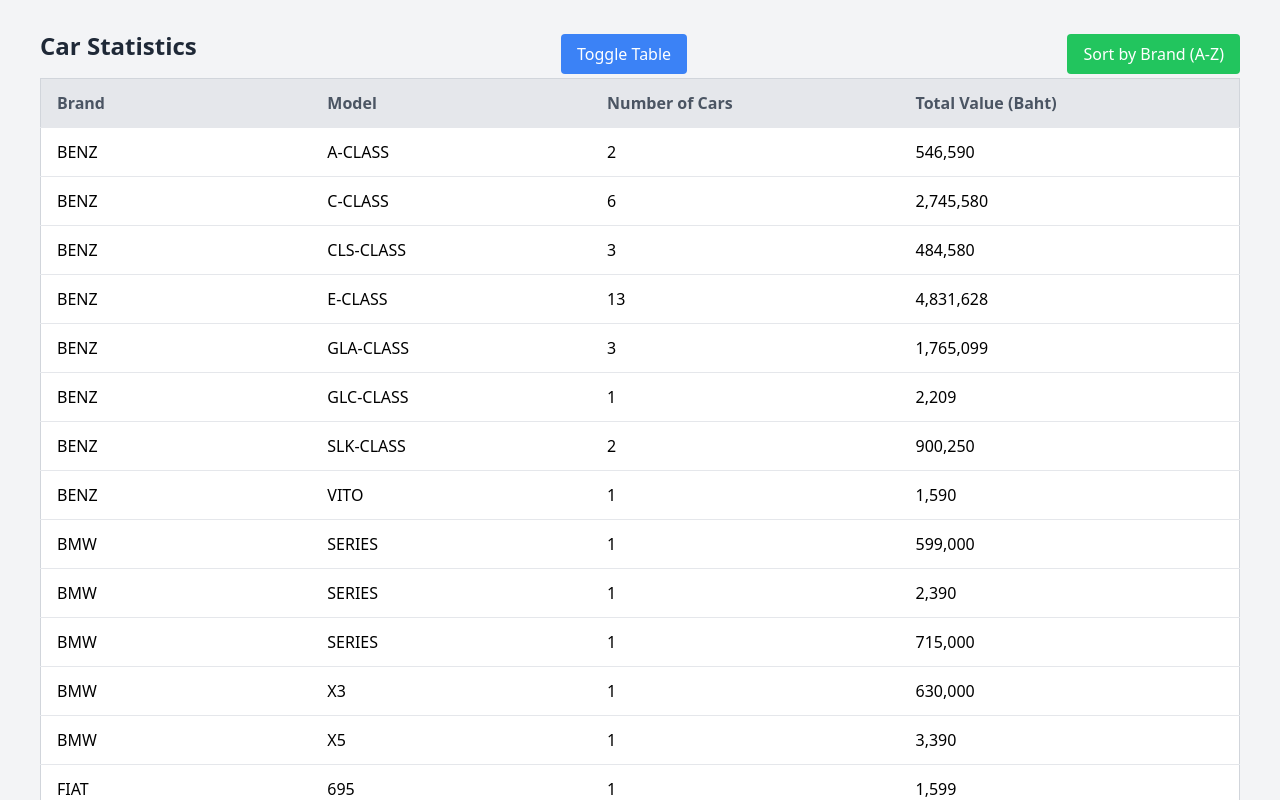
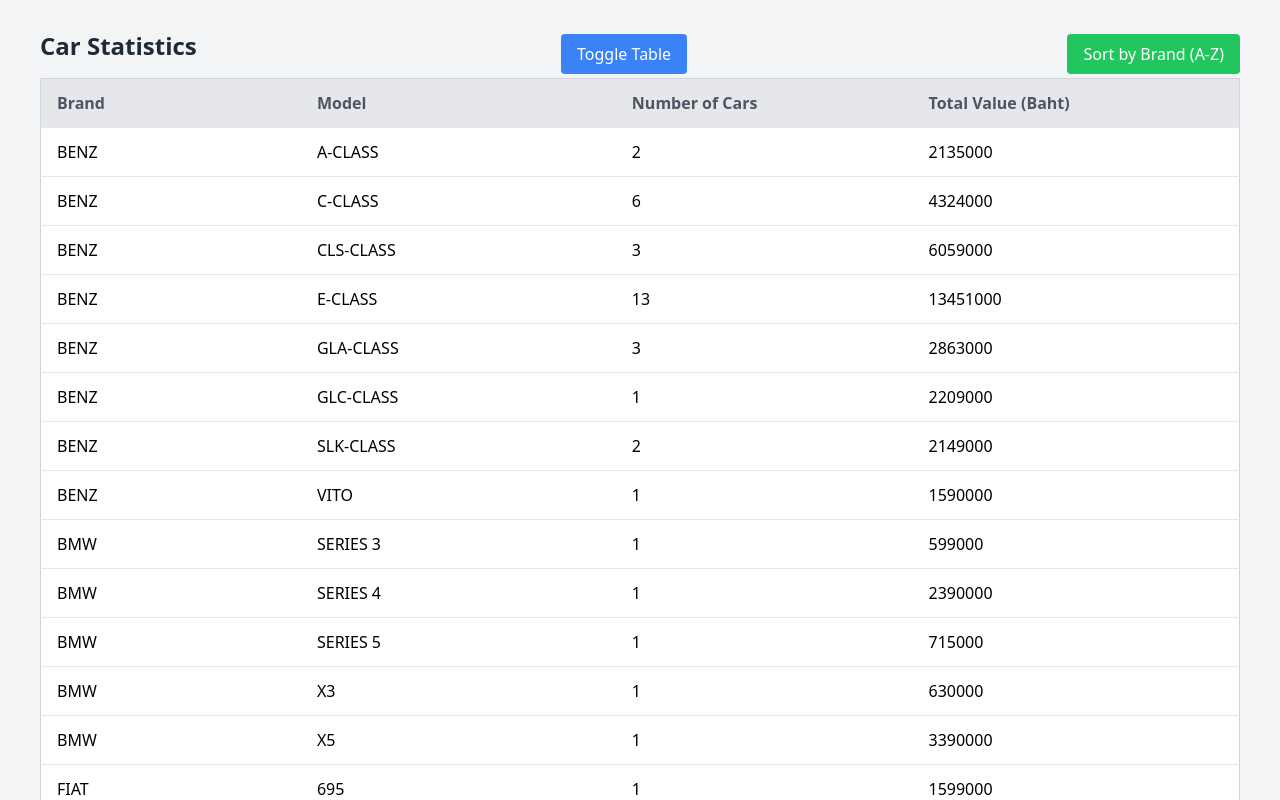
Before and after one commit to NoelPOS/WebDevProject1, a React (Vite) app: page / in a window 1280 px wide. Shown: the part 1200-2000 px from the top of the page. Built offline with nearby package versions, Linux system fonts and the light colour scheme.

Commit message:
fix price error in table

```diff
--- a/src/components/CarTable.jsx
+++ b/src/components/CarTable.jsx
@@ -63,11 +63,11 @@
               {sortedBrandData.map(([brand, data]) => (
                 <tr key={brand}>
                   <td className='py-3 px-4 border-b'>{brand.split(' ')[0]}</td>
-                  <td className='py-3 px-4 border-b'>{brand.split(' ')[1]}</td>
+                  <td className='py-3 px-4 border-b'>
+                    {brand.split(' ').slice(1).join(' ')}
+                  </td>
                   <td className='py-3 px-4 border-b'>{data.count}</td>
-                  <td className='py-3 px-4 border-b'>
-                    {data.totalValue.toLocaleString()}
-                  </td>
+                  <td className='py-3 px-4 border-b'>{data.totalValue}</td>
                 </tr>
               ))}
             </tbody>
--- a/src/pages/Dashboard.jsx
+++ b/src/pages/Dashboard.jsx
@@ -13,7 +13,7 @@
   cars.forEach((car) => {
     const brand = car.NameMMT.split(' ')[0]
     const model = car.Model
-    const price = parseFloat(car.Prc.replace(',', '')) // Remove commas and convert to number
+    const price = parseFloat(car.Prc.replace(',', '').replace(',', '')) // Remove commas and convert to number
 
     if (!brandData[brand + ' ' + model]) {
       brandData[brand + ' ' + model] = { count: 0, totalValue: 0 }
```
